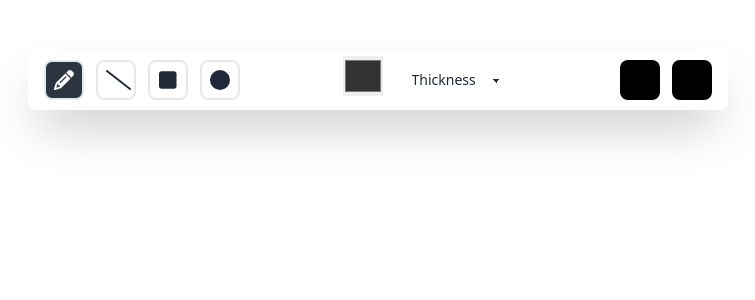
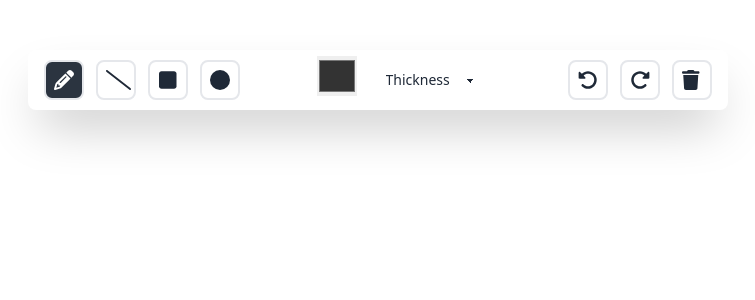
Before and after one commit to RohithAchar/drawing-board, a React (Vite) app: page /1 in a window 1280 px wide. Shown: the top 300 px of the page, without its empty margins (262-1017 px from the left). Built offline with nearby package versions, Linux system fonts and the light colour scheme.

Commit message:
unde, redo, delete ui

```diff
--- a/src/components/ToolBar.jsx
+++ b/src/components/ToolBar.jsx
@@ -2,8 +2,11 @@ import React, { useEffect, useState } from "react";
 import {
   faCircle,
   faPencil,
+  faRotateLeft,
+  faRotateRight,
   faSlash,
   faSquare,
+  faTrash,
 } from "@fortawesome/free-solid-svg-icons";
 import { FontAwesomeIcon } from "@fortawesome/react-fontawesome";
 
@@ -128,8 +131,23 @@ const ToolBar = ({
         </select>
       </div>
       <div className="flex gap-3">
-        <div className="bg-black h-[40px] w-[40px] rounded-lg"></div>
-        <div className="bg-black h-[40px] w-[40px] rounded-lg"></div>
+        <div className="border-2 h-[40px] w-[40px] rounded-lg cursor-pointer hover:bg-slate-100">
+          <FontAwesomeIcon
+            className="ml-2 mt-2"
+            icon={faRotateLeft}
+            size="lg"
+          />
+        </div>
+        <div className="border-2 h-[40px] w-[40px] rounded-lg cursor-pointer hover:bg-slate-100">
+          <FontAwesomeIcon
+            className="ml-2 mt-2"
+            icon={faRotateRight}
+            size="lg"
+          />
+        </div>
+        <div className="border-2 h-[40px] w-[40px] rounded-lg cursor-pointer hover:bg-slate-100">
+          <FontAwesomeIcon className="ml-2 mt-2" icon={faTrash} size="lg" />
+        </div>
       </div>
     </div>
   );
```
